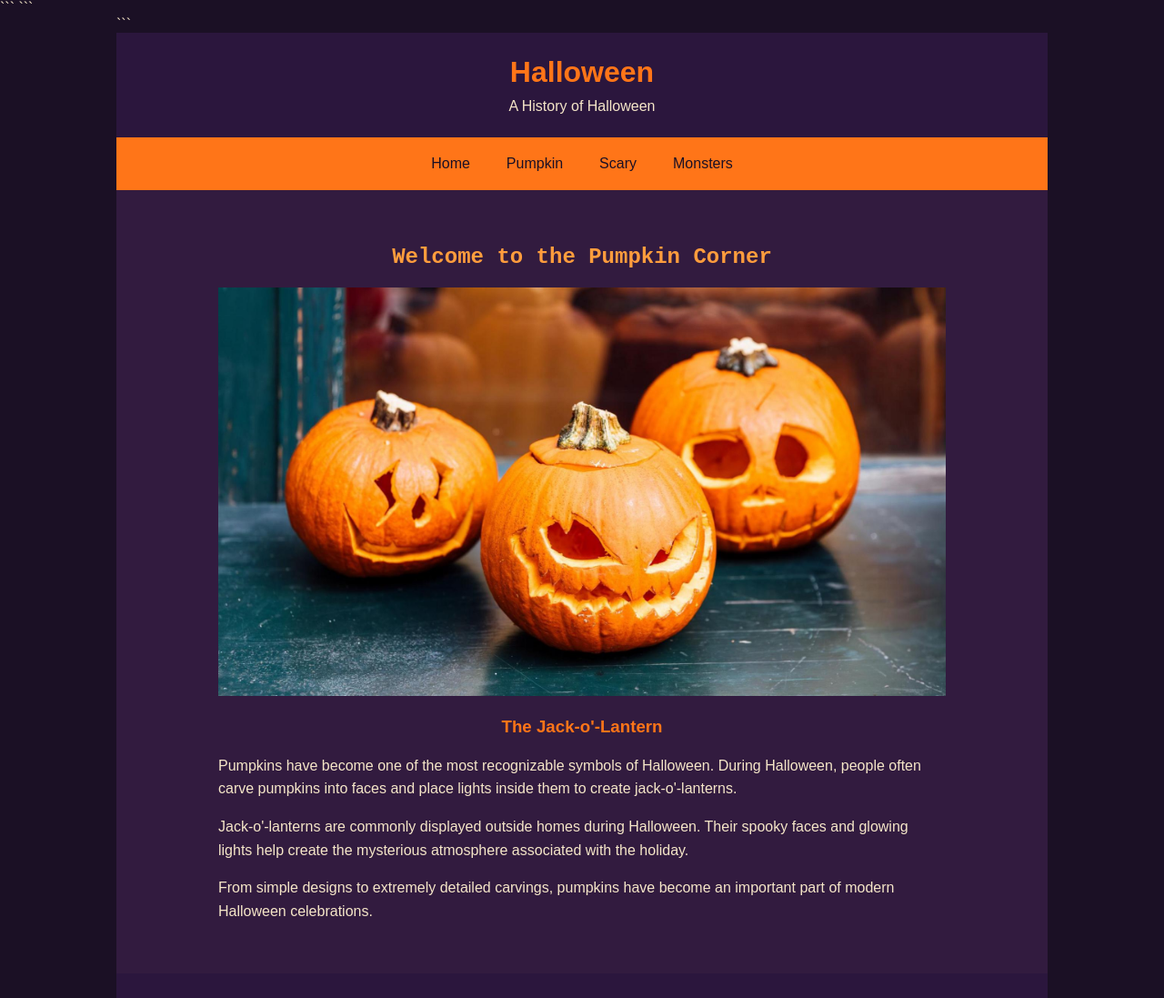
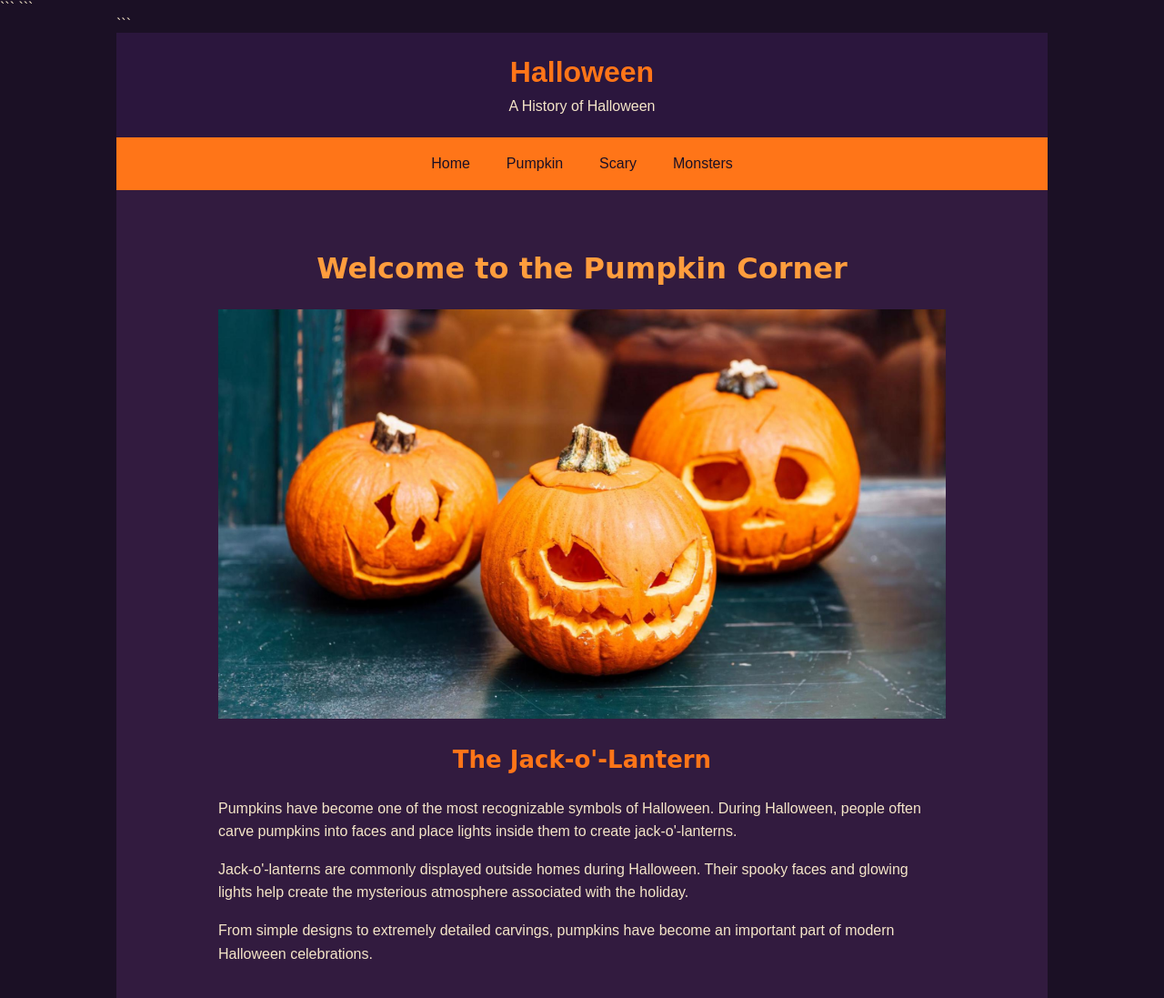
Before and after one commit to rahifahr/lab1, a plain HTML site: page pumpkin.html in a window 1280 px wide. Shown: the top 1097 px of the page at 91% size. Drawn offline with Linux system fonts and the light colour scheme.

Commit message:
Fixed css styling

```diff
--- a/css/styles.css
+++ b/css/style.css
@@ -1,4 +1,4 @@
-* {
+*{
     box-sizing: border-box;
 }
 
@@ -28,7 +28,6 @@ header p {
     margin: 0;
 }
 
-
 nav {
     background-color: #ff7518;
     padding: 10px;
@@ -38,11 +37,9 @@ nav ul {
     list-style-type: none;
     padding: 0;
     margin: 0;
-
     display: flex;
     justify-content: center;
     flex-wrap: nowrap;
-
 }
 
 nav li {
@@ -52,11 +49,9 @@ nav li {
 nav a {
     display: block;
     padding: 10px 20px;
-
     color: #1b1025;
     text-decoration: none;
     white-space: nowrap;
-
 }
 
 nav a:hover {
@@ -107,13 +102,19 @@ nav a:hover {
     text-align: center;
 }
 
+.pumpkin-content h2,
+.pumpkin-content h3 {
+    font-family: "Brush Script MT", cursive;
+}
+
 .pumpkin-content h2 {
     color: #ff9d3d;
-    font-family: "Courier New", Courier, monospace;
+    font-size: 32px;
 }
 
 .pumpkin-content h3 {
     color: #ff7518;
+    font-size: 26px;
 }
 
 .pumpkin-content p {
@@ -137,8 +138,8 @@ footer {
 @media screen and (max-width: 700px) {
 
     .page-container {
-    width: 90vw;
-}
+        width: 90vw;
+    }
 
     header {
         padding: 20px 10px;
@@ -157,5 +158,4 @@ footer {
     .pumpkin-content p {
         font-size: 16px;
     }
-
 }
```
Also changed, not shown: index.html (+1 -1 lines), pumpkin.html (+1 -1 lines).
